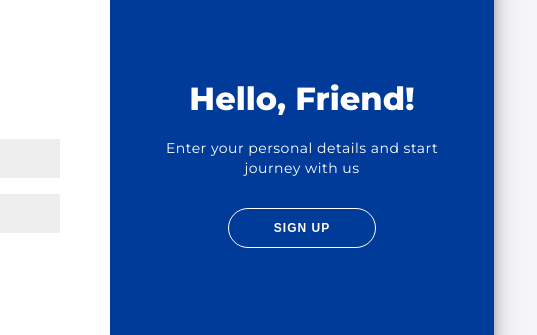
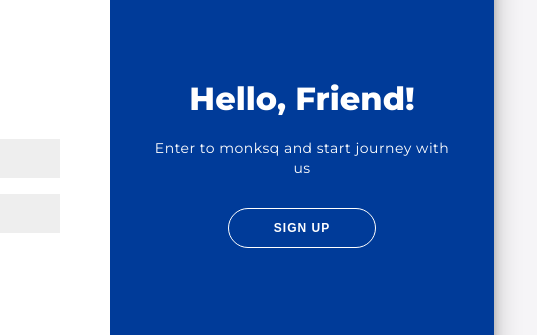
Before and after one commit to karmicharsh/Monksq-2, a website built with Vite: page signIn.html in a window 1280 px wide. Shown: the part 217-552 px from the top of the page, 530-1067 px from the left. Built offline with nearby package versions, Linux system fonts and the light colour scheme.

```diff
--- a/signIn.html
+++ b/signIn.html
@@ -48,7 +48,7 @@
                 </div>
                 <div class="overlay-panel overlay-right">
                     <h1>Hello, Friend!</h1>
-                    <p>Enter your personal details and start journey with us</p>
+                    <p>Enter to monksq and start journey with us</p>
                     <button class="ghost" id="signUp">Sign Up</button>
                 </div>
             </div>
```
